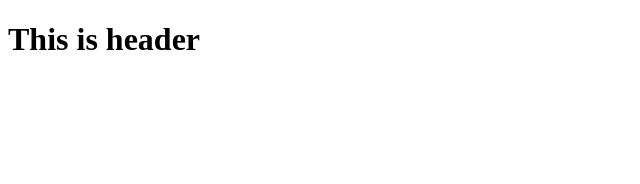
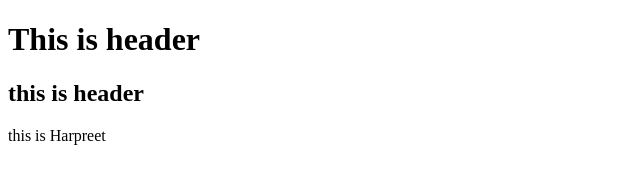
Before and after one commit to HarpreetSin/git-demo, a plain HTML site: page index.html in a window 1280 px wide. Shown: the whole page, without its empty margins (0-640 px from the left). Drawn offline with Linux system fonts and the light colour scheme.

Commit message:
third commit

```diff
--- a/index.html
+++ b/index.html
@@ -8,5 +8,7 @@
   </head>
   <body>
     <h1>This is header</h1>
+    <h2>this is header</h2>
+    <p>this is Harpreet</p>
   </body>
 </html>
```
